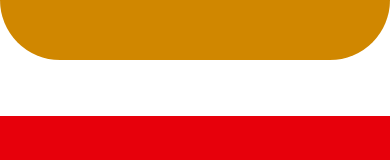
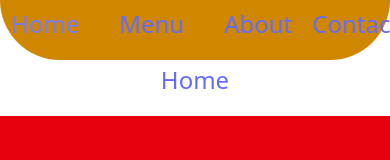
Before and after one commit to HamzaAmir97/pizza-landing_page, a React (Vite) app: page / in a window 390 px wide. Shown: the top 160 px of the page. Built offline with nearby package versions, Linux system fonts and the light colour scheme.

Commit message:
add mobile navgation

```diff
--- a/src/components/ui/navbar.jsx
+++ b/src/components/ui/navbar.jsx
@@ -30,13 +30,38 @@
   return (
 
    <div className= ' sticky top-0 z-50 rounded-b-full   bg-yellow-600 h-15 w-screen '>
-   <div className=' flex flex-col md:flex-row lg:flex-row items-center justify-between'>
 
+     {/* Navbar desktop */}
+   <div className=' flex justify-center '>
+
+
+     <ul className='flex flex-row justify-center items-center p-2'>
+      <li>
+        <a href='/' className='text-white text-2xl font-bold p-5'>Home</a>
+      </li>
+      <li>
+        <a href='/menu' className='text-white text-2xl font-bold p-5'>Menu</a>
+      </li>
+      <li>
+        <a href='/about' className='text-white text-2xl font-bold p-5'>About</a>
+      </li>
+      <li>
+        <a href='/contact' className='text-white text-2xl font-bold'>Contact</a>
+      </li>
+     </ul>
+   </div>
+  {/* Navbar mobile */}
+
+   <div className='lg:hidden flex flex-row justify-center items-center p-2'>
+    <ul className='flex flex-row justify-center items-center p-2'>
+      <li>
+        <a href='/' className='text-white text-2xl font-bold p-5'>Home</a>
+      </li>
+    </ul>
+          </div>
 
    </div>
 
-
-          </div>
   );
 
 };
```
